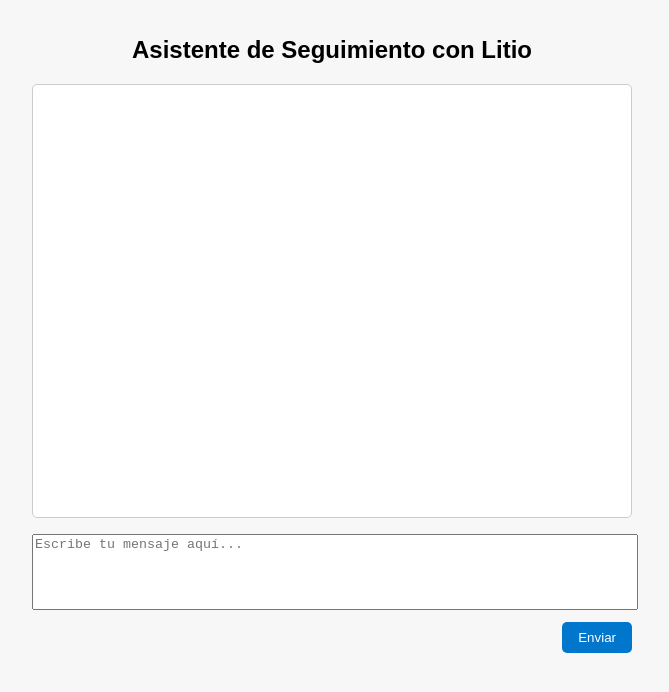
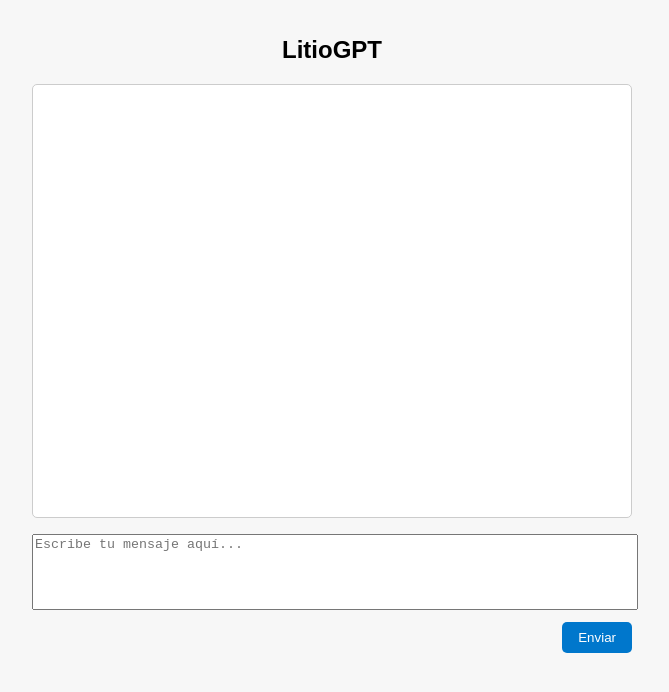
Before and after one commit to XavitoM/chatbot-litio-mvp, a plain HTML site: page index.html in a window 1280 px wide. Shown: the whole page, without its empty margins (308-977 px from the left). Drawn offline with Linux system fonts and the light colour scheme.

Commit message:
Update index.html

```diff
--- a/index.html
+++ b/index.html
@@ -14,7 +14,7 @@
   </style>
 </head>
 <body>
-  <h2>Asistente de Seguimiento con Litio</h2>
+  <h2>LitioGPT</h2>
   <div class="chat-box" id="chat"></div>
   <textarea id="input" placeholder="Escribe tu mensaje aquí..."></textarea>
   <button onclick="enviarMensaje()">Enviar</button>
```
